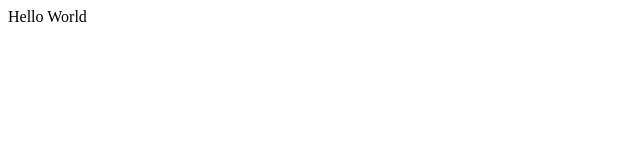
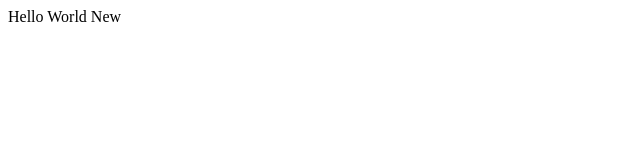
Before and after one commit to SUPMIGUEL/try, a plain HTML site: page index.html in a window 1280 px wide. Shown: the full height of the page, 0-640 px from the left. Drawn offline with Linux system fonts and the light colour scheme.

Commit message:
Update index.html

```diff
--- a/index.html
+++ b/index.html
@@ -5,6 +5,6 @@
     <title>Document</title>
 </head>
 <body>
-    Hello World
+    Hello World New
 </body>
 </html>
```
